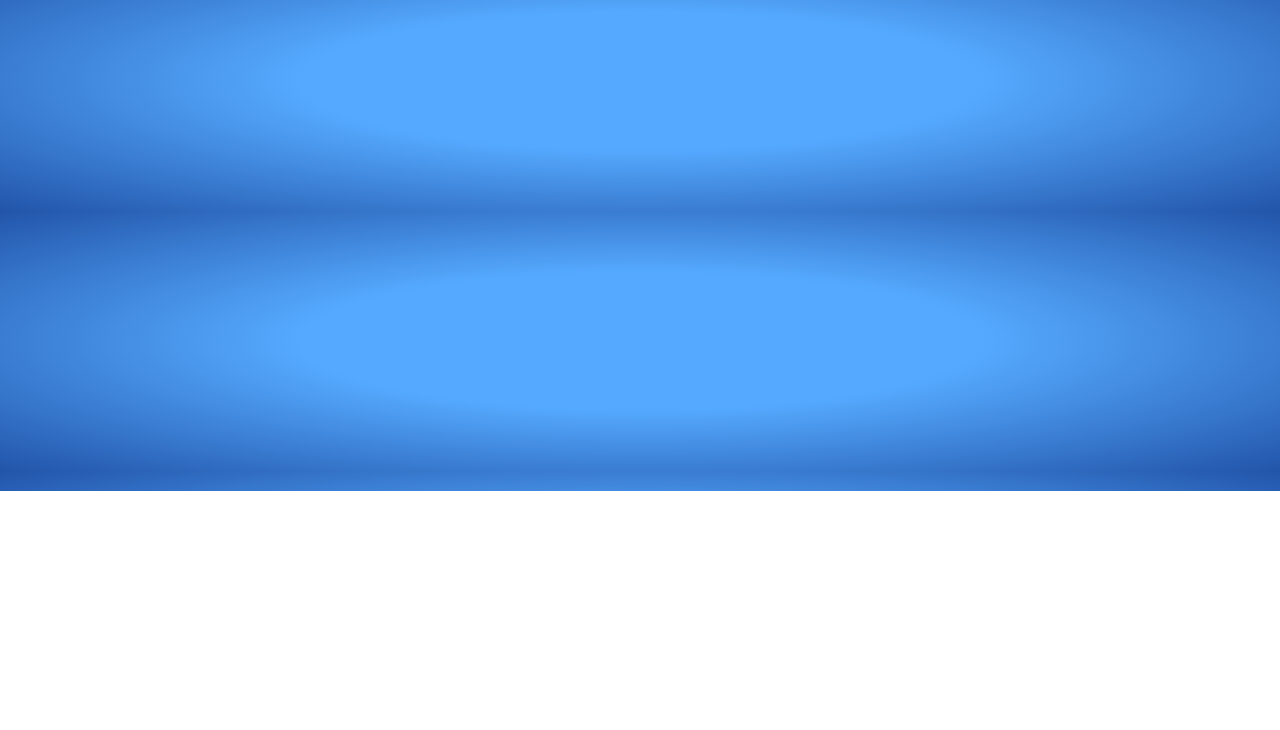
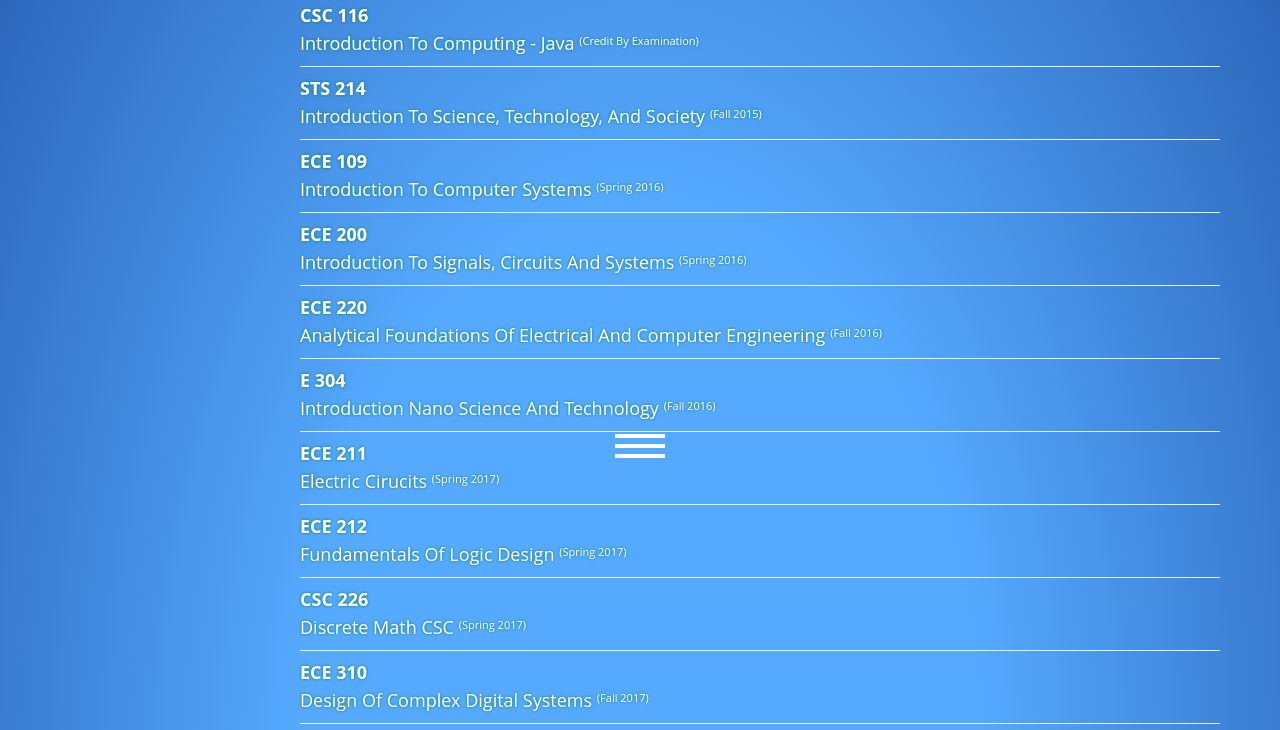
Before and after one commit to RParkerE/RParkerE.github.io, a plain HTML site: page courses.html in a window 1280 px wide. Shown: the part 309-1039 px from the top of the page. Before the commit the page ends 800 px from the top, so only its background shows below. Drawn offline with nearby package versions, Linux system fonts and the light colour scheme.

Commit message:
Update courses.html

```diff
--- a/courses.html
+++ b/courses.html
@@ -48,7 +48,7 @@
                 </header>
 
                 <article class='experience'>
-                <!--    <article class='career cf'>
+                    <article class='career cf'>
                         <h1><span class='ico'></span>Courses</h1>
                         <div class='careerhistory cf'>
                             <section>
```
